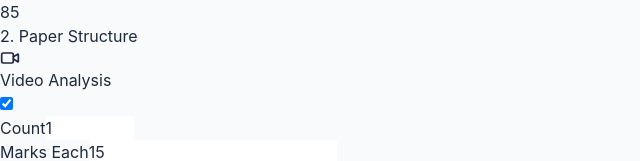
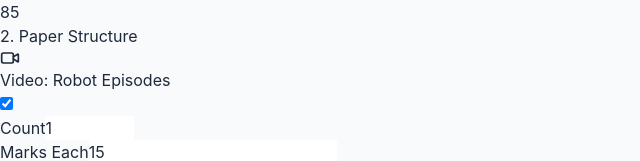
Before and after one commit to vinayak0999/Test-your-english-Autonex-ai, a React app in the folder frontend/: page /admin/create-test in a window 1280 px wide. Shown: the part 504-665 px from the top of the page, without its empty margins (0-640 px from the left). Built offline with nearby package versions, Linux system fonts and the light colour scheme; no server answers; sample sign-in values are in the browser's storage; the HTML template or start-up script is replaced by a standard one.

Commit message:
fix: replace Video Analysis (30 general videos) with Video: Robot Episodes (20 episode videos) in Create Test UI

```diff
--- a/frontend/src/pages/admin/CreateTest.jsx
+++ b/frontend/src/pages/admin/CreateTest.jsx
@@ -96,7 +96,7 @@ const CreateTest = () => {
 
     // Generator Config State
     const [sections, setSections] = useState({
-        video:                  { enabled: true,  count: 1,  marks: 15, label: "Video Analysis",                    icon: Video        },
+        'video-robot':          { enabled: true,  count: 1,  marks: 15, label: "Video: Robot Episodes",             icon: Video        },
         image:                  { enabled: true,  count: 1,  marks: 15, label: "Image Description",                icon: ImageIcon    },
         'image-count':          { enabled: false, count: 10, marks: 5,  label: "Image: Count Objects",             icon: ImageIcon    },
         'mcq-image':            { enabled: false, count: 10, marks: 4,  label: "Image: Object Classification MCQ", icon: CheckSquare  },
```
